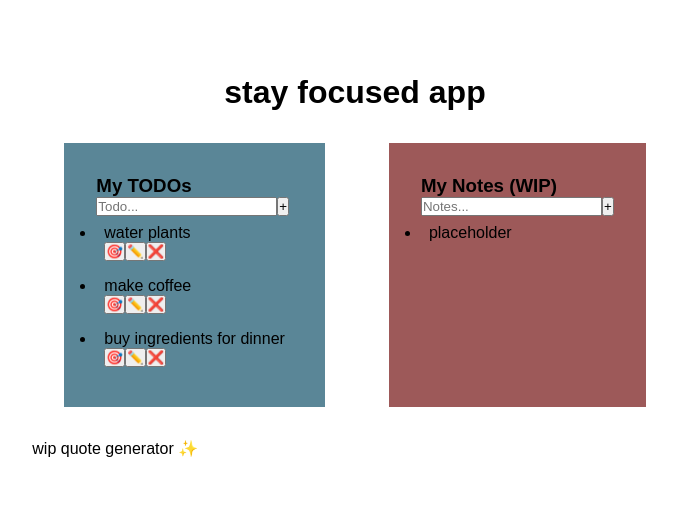
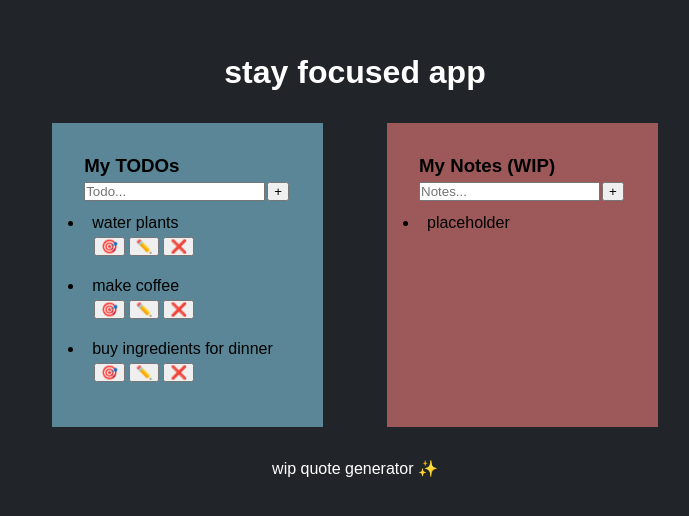
Before and after one commit to kimhnh/todo-app, a React (Vite) app: page / in a window 1280 px wide. Shown: the part 134-650 px from the top of the page, without its empty margins (285-974 px from the left). Built offline with nearby package versions, Linux system fonts and the light colour scheme.

Commit message:
feat a more legible style(basic)

```diff
--- a/src/index.css
+++ b/src/index.css
@@ -6,6 +6,7 @@
 
 html {
   font-family: sans-serif;
+  background-color: #212529;
 }
 
 body {
@@ -15,7 +16,9 @@ body {
   align-items: center;
 }
 
-header {
+header,
+footer {
+  color: white;
   text-align: center;
 }
 
@@ -46,3 +49,8 @@ li {
   font-weight: bold;
   color: rgb(87, 216, 205);
 }
+
+button {
+  margin: 5px 2px;
+  padding: 0 5px;
+}
```
